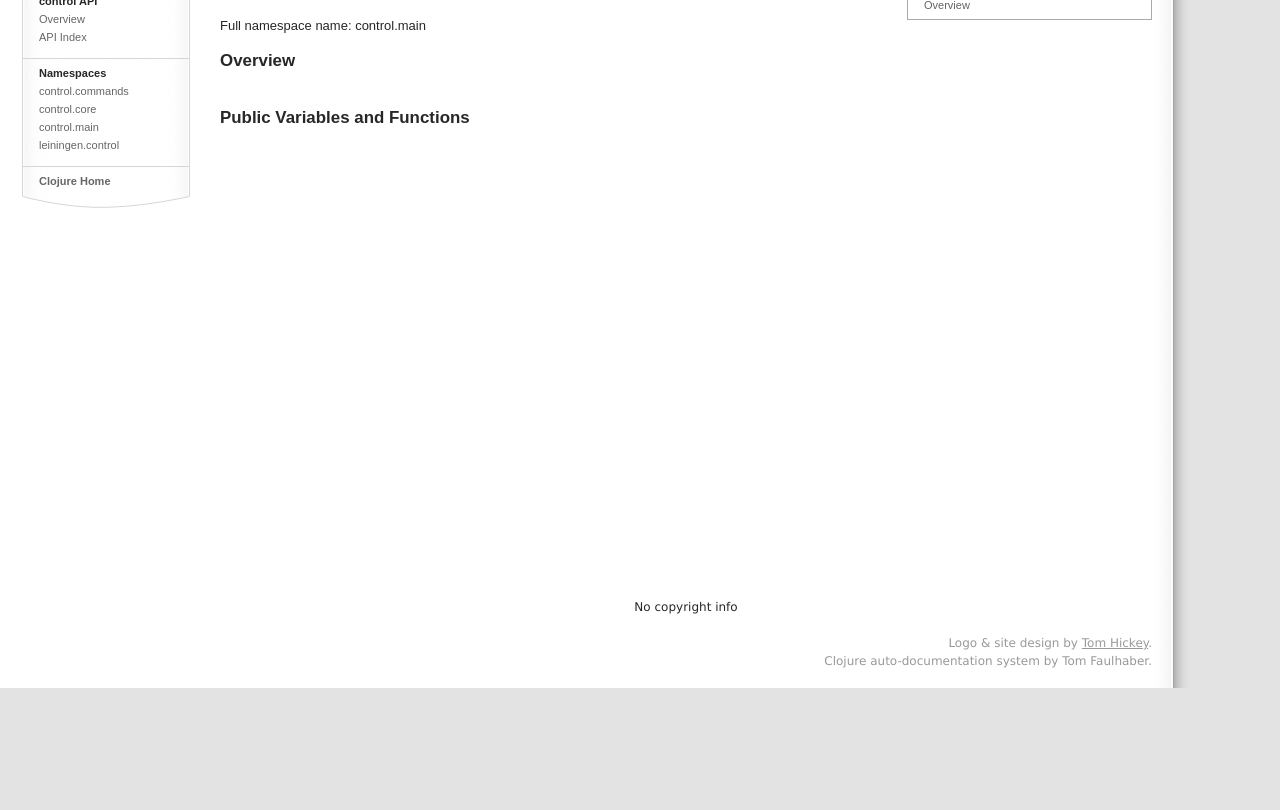
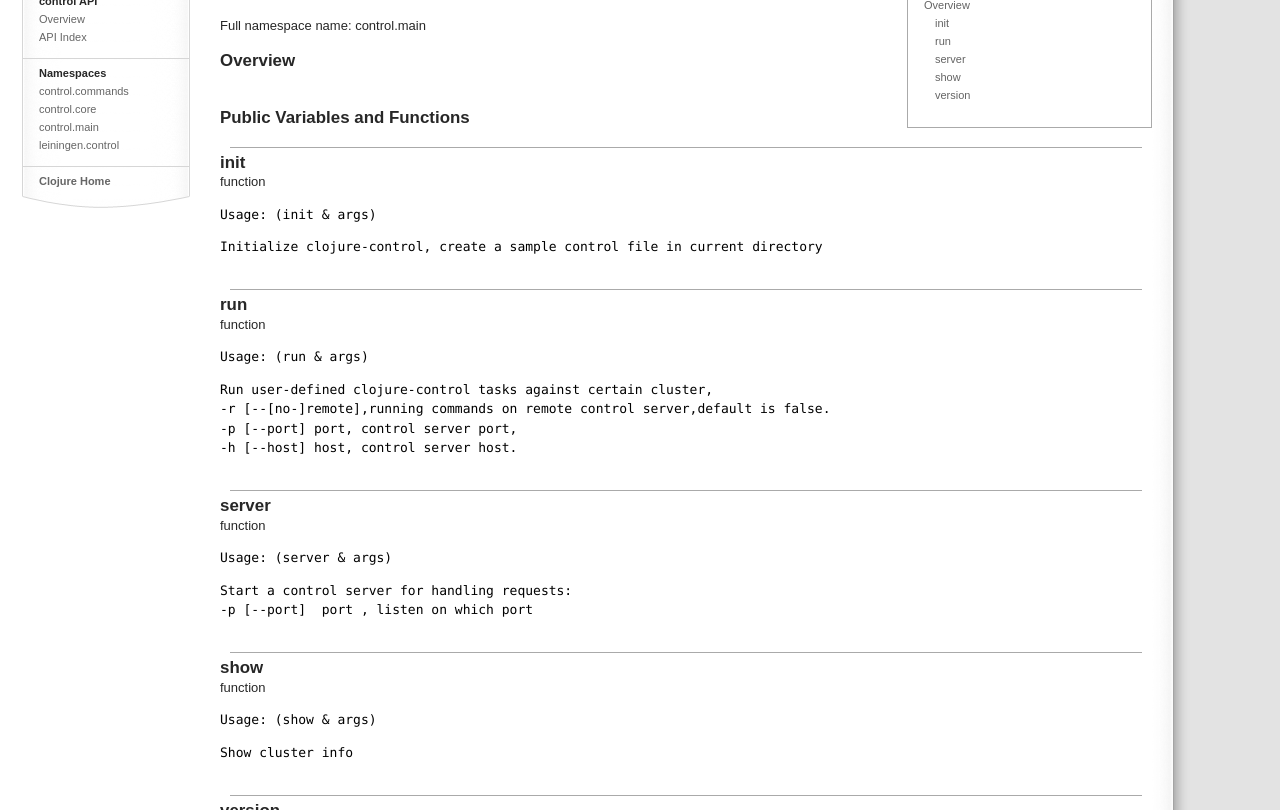
Before and after one commit to killme2008/clojure-control, a plain HTML site: page control.main-api.html in a window 1280 px wide. Shown: the part 142-952 px from the top of the page. Before the commit the page ends 830 px from the top, so only its background shows below. Drawn offline with Linux system fonts and the light colour scheme.

Commit message:
Documentation update

```diff
--- a/control.main-api.html
+++ b/control.main-api.html
@@ -51,7 +51,17 @@ namespace.
   <h1 class="nopad">Table of Contents</h1>
   <div style="margin-left: 1em;" class="toc-section">
     <a href="#toc0">Overview</a>
-
+    <div style="margin-left: 1em;" class="toc-entry">
+      <a href="#control.main/init">init</a>
+    </div><div style="margin-left: 1em;" class="toc-entry">
+      <a href="#control.main/run">run</a>
+    </div><div style="margin-left: 1em;" class="toc-entry">
+      <a href="#control.main/server">server</a>
+    </div><div style="margin-left: 1em;" class="toc-entry">
+      <a href="#control.main/show">show</a>
+    </div><div style="margin-left: 1em;" class="toc-entry">
+      <a href="#control.main/version">version</a>
+    </div>
     <br />
   </div>
 </div>
@@ -68,7 +78,66 @@ namespace.
 
 <br />
 <h2>Public Variables and Functions</h2>
+<div id="var-entry">
+  <br />
+  <hr />
+  <h2 id="control.main/init">init</h2>
+  <span id="var-type">function</span><br />
+  <pre id="var-usage">Usage: (init &amp; args)
+</pre>
+  <pre id="var-docstr">Initialize clojure-control, create a sample control file in current directory</pre>
 
+
+
+</div><div id="var-entry">
+  <br />
+  <hr />
+  <h2 id="control.main/run">run</h2>
+  <span id="var-type">function</span><br />
+  <pre id="var-usage">Usage: (run &amp; args)
+</pre>
+  <pre id="var-docstr">Run user-defined clojure-control tasks against certain cluster,
+-r [--[no-]remote],running commands on remote control server,default is false.
+-p [--port] port, control server port,
+-h [--host] host, control server host.</pre>
+
+
+
+</div><div id="var-entry">
+  <br />
+  <hr />
+  <h2 id="control.main/server">server</h2>
+  <span id="var-type">function</span><br />
+  <pre id="var-usage">Usage: (server &amp; args)
+</pre>
+  <pre id="var-docstr">Start a control server for handling requests:
+-p [--port]  port , listen on which port</pre>
+
+
+
+</div><div id="var-entry">
+  <br />
+  <hr />
+  <h2 id="control.main/show">show</h2>
+  <span id="var-type">function</span><br />
+  <pre id="var-usage">Usage: (show &amp; args)
+</pre>
+  <pre id="var-docstr">Show cluster info</pre>
+
+
+
+</div><div id="var-entry">
+  <br />
+  <hr />
+  <h2 id="control.main/version">version</h2>
+  <span id="var-type">function</span><br />
+  <pre id="var-usage">Usage: (version)
+</pre>
+  <pre id="var-docstr">Print version for Clojure-control and the current JVM.</pre>
+
+
+
+</div>
 
 
 </div>
```
Also changed, not shown: api-index.html (+7 -2 lines), control.core-api.html (+1 -0 lines), index.html (+1 -1 lines), 1 other file.
